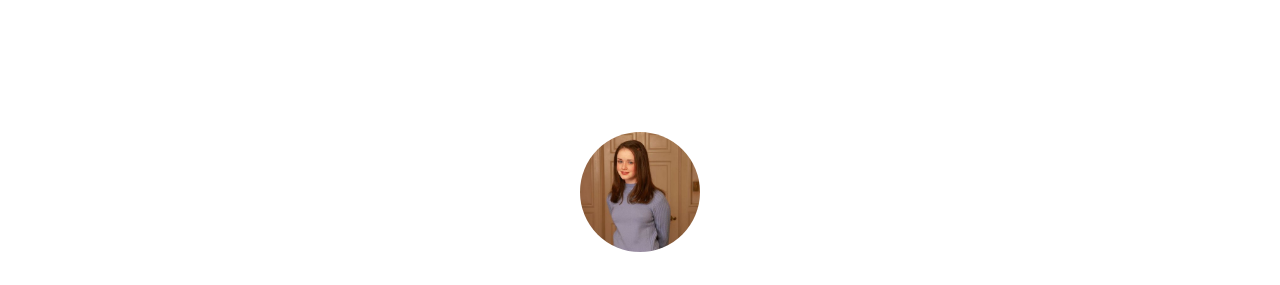
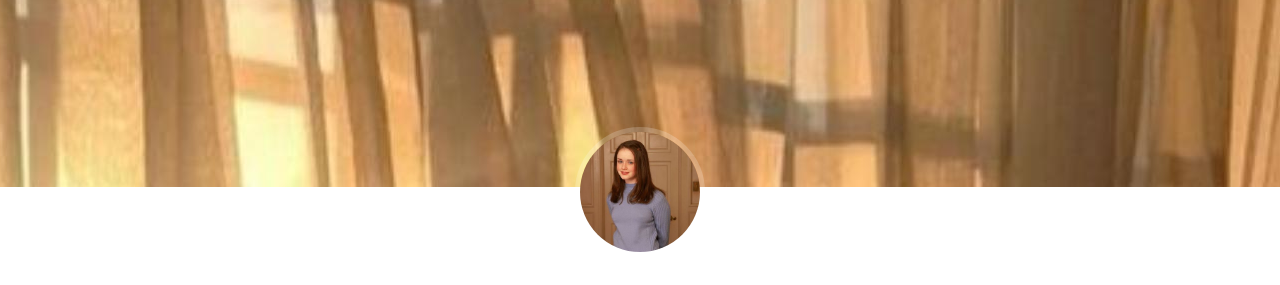
Before and after one commit to DaniGM17/DaniGM17.github.io, a plain HTML site: page index.html in a window 1280 px wide. Shown: the part 395-680 px from the top of the page. Drawn offline with nearby package versions, Linux system fonts and the light colour scheme; files that its build step writes are made by us from their sources.

Commit message:
Cambio de banner

```diff
--- a/css/estilos.sass
+++ b/css/estilos.sass
@@ -18,7 +18,7 @@ body
 
 /* ----- ----- HEADER ----- ----- */
 header
-	background: url('img/header.jpg')
+	background: url('../img/header.jpg')
 	background-repeat: no-repeat
 	background-position: center
 	max-height: 600px
```
Also changed, not shown: DaniGM17.github.io-main/css/estilos.css (added), 1 other file.
